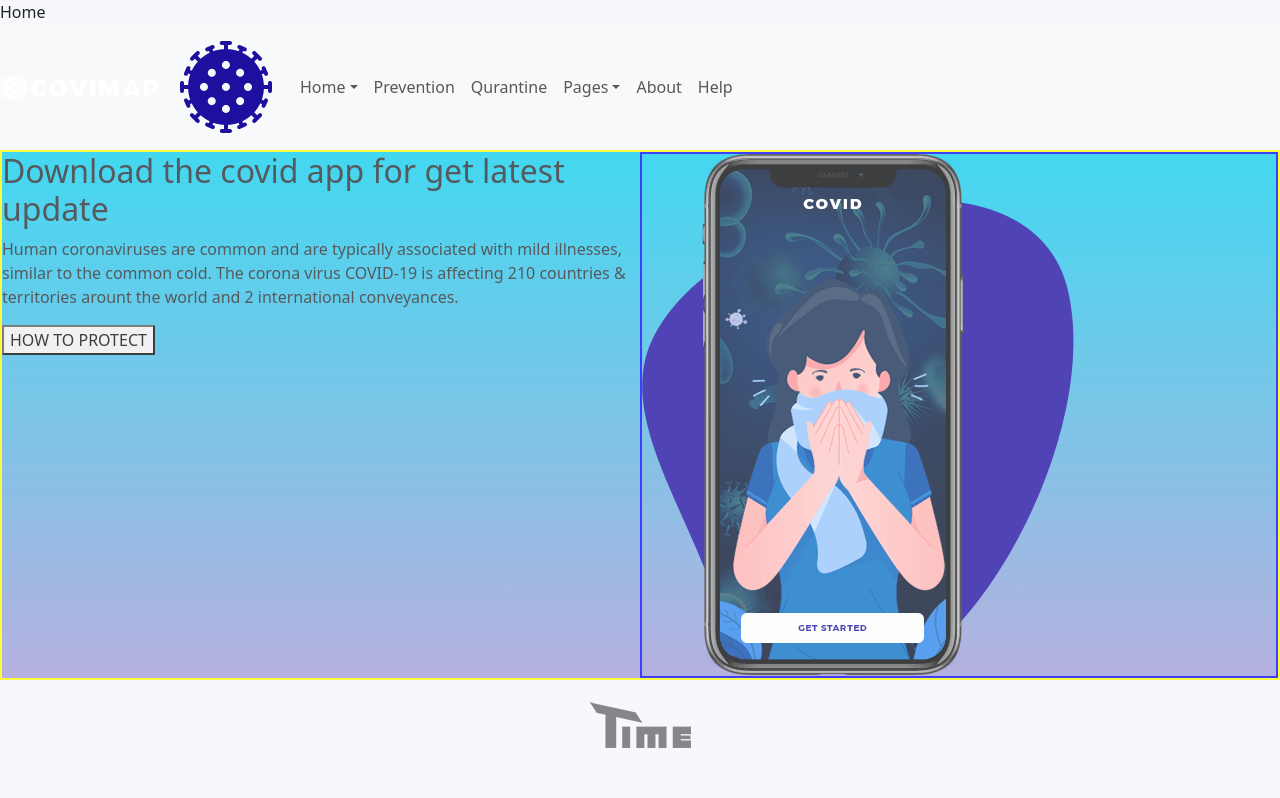
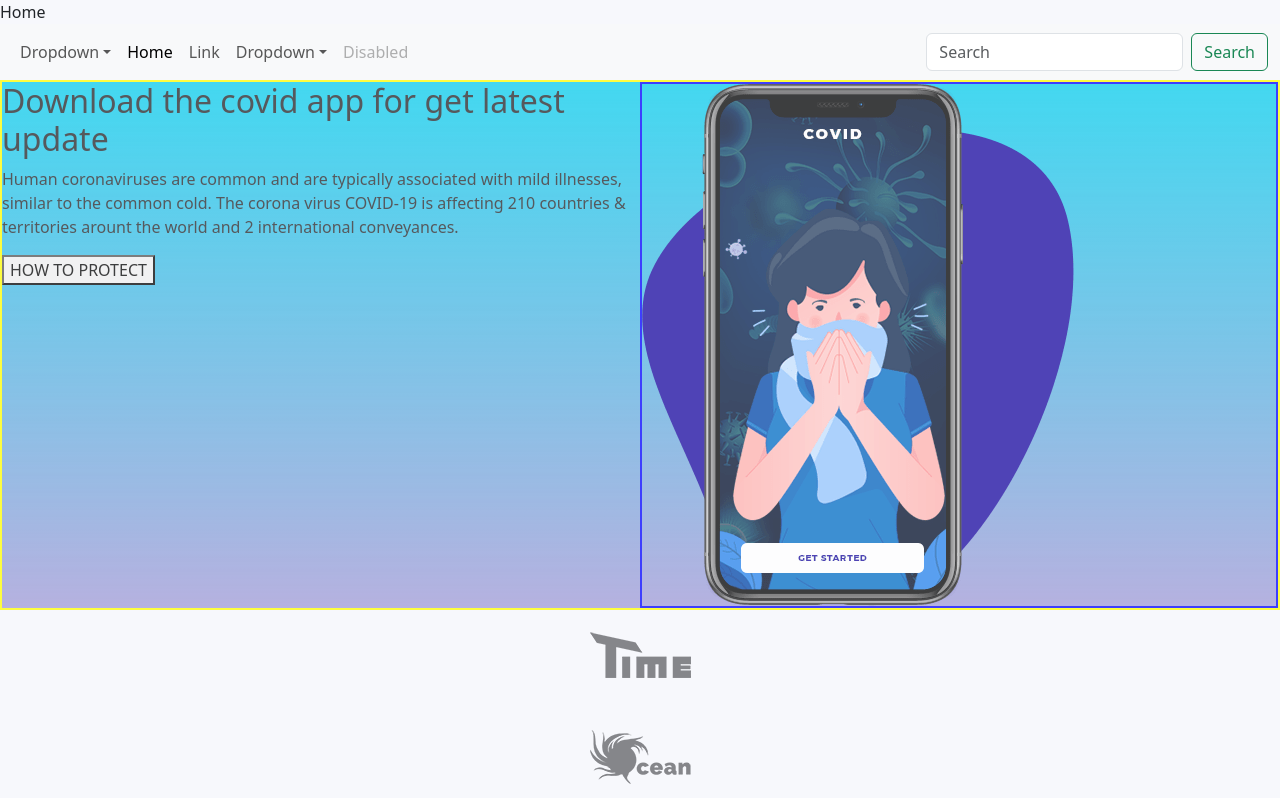
Before and after one commit to Anuskota/P6-COVID-TRACKER, a React (Vite) app: page / in a window 1280 px wide. Shown: the top 798 px of the page. Built offline with nearby package versions, Linux system fonts and the light colour scheme.

Commit message:
dreopdown home

```diff
--- a/src/components/molecules/navbarHomePage/NavbarHome.jsx
+++ b/src/components/molecules/navbarHomePage/NavbarHome.jsx
@@ -4,68 +4,144 @@ import logoWhite from "../../../assets/img/logo-white.png"
 import 'bootstrap/dist/css/bootstrap.min.css';
 import 'bootstrap-icons/font/bootstrap-icons.css';
 
+import 'bootstrap/dist/js/bootstrap.bundle.min.js';
+
+
+import 'bootstrap/dist/js/bootstrap.bundle.min.js';
+
 const NavbarHome = () => {
   return (
     <nav>
-      <div className="header-wrapper fixed">
-        <div className="container-navbar">
-          <div className="row">
-            <div className="col-xl-12">
-              <div className="navigation">
       <nav className="navbar navbar-expand-lg navbar-light bg-light">
-                  <a className="navbar-brand logo-white" href="#">
-                    <img src={logoWhite} alt="logo white covid" className="img-fluid" />
-                  </a>
-                  <a className="navbar-brand logo-dark" href="#">
-                    <img src={logoBlue} alt="logo blue covid" />
-                  </a>
-                  <button className="navbar-toggler" type="button" data-toggle="collapse" data-target="#navbarNavDropdown" aria-controls="navbarNavDropdown" aria-expanded="false" aria-label="Toggle navigation">
-                    <span className="navbar-toggler-icon"/>
-                  </button>
-                  <div className="collapse navbar-collapse" id="navbarNavDropdown">
+        <div className="container-fluid">
+         <div className="collapse navbar-collapse" id="navbarSupportedContent">
             <ul className="navbar-nav me-auto mb-2 mb-lg-0">
               <li className="nav-item dropdown">
-                        <a className="nav-link dropdown-toggle" href="#"id="navbarDropdown" role="button" data-bs-toggle="dropdown" aria-expanded="false">Home</a>
+                <a
+                  className="nav-link dropdown-toggle"
+                  href="#"
+                  id="navbarDropdown"
+                  role="button"
+                  data-bs-toggle="dropdown"
+                  aria-expanded="false"
+                >
+                  Dropdown
+                </a>
                 <ul className="dropdown-menu" aria-labelledby="navbarDropdown">
-                                                <li><a className="dropdown-item" href="">Home One</a></li>
-                                                <li><a className="dropdown-item" href="">Home Two</a></li>
-                                                <li><a className="dropdown-item" href="">Home Three</a></li>
-                                                <li><a className="dropdown-item" href="">Home Four</a></li>
-                                                <li><a className="dropdown-item" href="">Home Five</a></li>
-                                                <li><a className="dropdown-item" href="">Home Dark One</a></li>
-                                                <li><a className="dropdown-item" href="">Home Dark Two</a></li>
-                                                <li><a className="dropdown-item" href="">Home Dark Three</a></li>
-                                                <li><a className="dropdown-item" href="">Home Dark Four</a></li>
-                                                <li><a className="dropdown-item" href="">Home dark Five</a></li>
-                                                <li><a className="dropdown-item" href="">Onepage</a></li>
-                                                <li><a className="dropdown-item" href="">Onepage Dark</a></li>
-                                                <li><a className="dropdown-item" href="">Tracker</a></li>
+                  <li>
+                    <a className="dropdown-item" href="#">
+                      Home One
+                    </a>
+                  </li><li>
+                    <a className="dropdown-item" href="#">
+                      Home Two
+                    </a>
+                  </li><li>
+                    <a className="dropdown-item" href="#">
+                      Home Three
+                    </a>
+                  </li><li>
+                    <a className="dropdown-item" href="#">
+                      Home Four
+                    </a>
+                  </li><li>
+                    <a className="dropdown-item" href="#">
+                      Home Five
+                    </a>
+                  </li><li>
+                    <a className="dropdown-item" href="#">
+                      Home Dark One
+                    </a>
+                  </li><li>
+                    <a className="dropdown-item" href="#">
+                      Home Dark Two
+                    </a>
+                  </li><li>
+                    <a className="dropdown-item" href="#">
+                      Home Dark Three
+                    </a>
+                  </li><li>
+                    <a className="dropdown-item" href="#">
+                      Home Dark Four
+                    </a>
+                  </li><li>
+                    <a className="dropdown-item" href="#">
+                      Home Dark Five
+                    </a>
+                  </li>
+                  <li>
+                    <a className="dropdown-item" href="#">
+                      Onepage
+                    </a>
+                  </li>
+                  <li>
+                    <a className="dropdown-item" href="#">
+                      Onepage Dark
+                    </a>
+                  </li>
+                  <li>
+                    <a className="dropdown-item" href="#">
+                      Tracker
+                    </a>
+                  </li>
                 </ul>
               </li>
-                      <li className="nav-item"><a className="nav-link" href="">Prevention</a></li>
-                      <li className="nav-item"><a className="nav-link" href="">Qurantine</a></li>
+
+
+              <li className="nav-item">
+                <a className="nav-link active" aria-current="page" href="#">
+                  Home
+                </a>
+              </li>
+              <li className="nav-item">
+                <a className="nav-link" href="#">
+                  Link
+                </a>
+              </li>
               <li className="nav-item dropdown">
-                                            <a className="nav-link dropdown-toggle" href="#" data-toggle="dropdown">Pages</a>
-                                            <ul className="dropdown-menu">
-                                                <li><a className="dropdown-item" href="">Hand Wash</a></li>
-                                                <li><a className="dropdown-item" href="">SocialDistance</a></li>
-                                                <li> <a className="dropdown-item" href="">Blog</a></li>
-                                                <li><a className="dropdown-item" href="">Blog Details</a></li>
+                <a
+                  className="nav-link dropdown-toggle"
+                  href="#"
+                  id="navbarDropdown"
+                  role="button"
+                  data-bs-toggle="dropdown"
+                  aria-expanded="false"
+                >
+                  Dropdown
+                </a>
+                <ul className="dropdown-menu" aria-labelledby="navbarDropdown">
+                  <li>
+                    <a className="dropdown-item" href="#">
+                      Action
+                    </a>
+                  </li>
+                  <li>
+                    <a className="dropdown-item" href="#">
+                      Another action
+                    </a>
+                  </li>
+                  <li>
+                    <a className="dropdown-item" href="#">
+                      Something else here
+                    </a>
+                  </li>
                 </ul>
               </li>
-                      <li className="nav-item"><a className="nav-link" href="">About</a></li>
-                      <li className="nav-item"><a className="nav-link" href="">Help</a></li>
+              <li className="nav-item">
+                <a className="nav-link disabled" href="#" tabIndex="-1" aria-disabled="true">
+                  Disabled
+                </a>
+              </li>
             </ul>
-                  </div>
-                  <div className="singin-btn"></div>
-
-                </nav>
+            <form className="d-flex">
+              <input className="form-control me-2" type="search" placeholder="Search" aria-label="Search" />
+              <button className="btn btn-outline-success" type="submit">
+                Search
+              </button>
+            </form>
           </div>
         </div>
-          </div>
-        </div>
-      </div>
-
+      </nav>
     </nav>
   );
 };
```
Also changed, not shown: src/components/molecules/navbarHomePage/otherNav.jsx (added, +73 -0 lines). Lines whose indentation alone changed are shown as unchanged.
